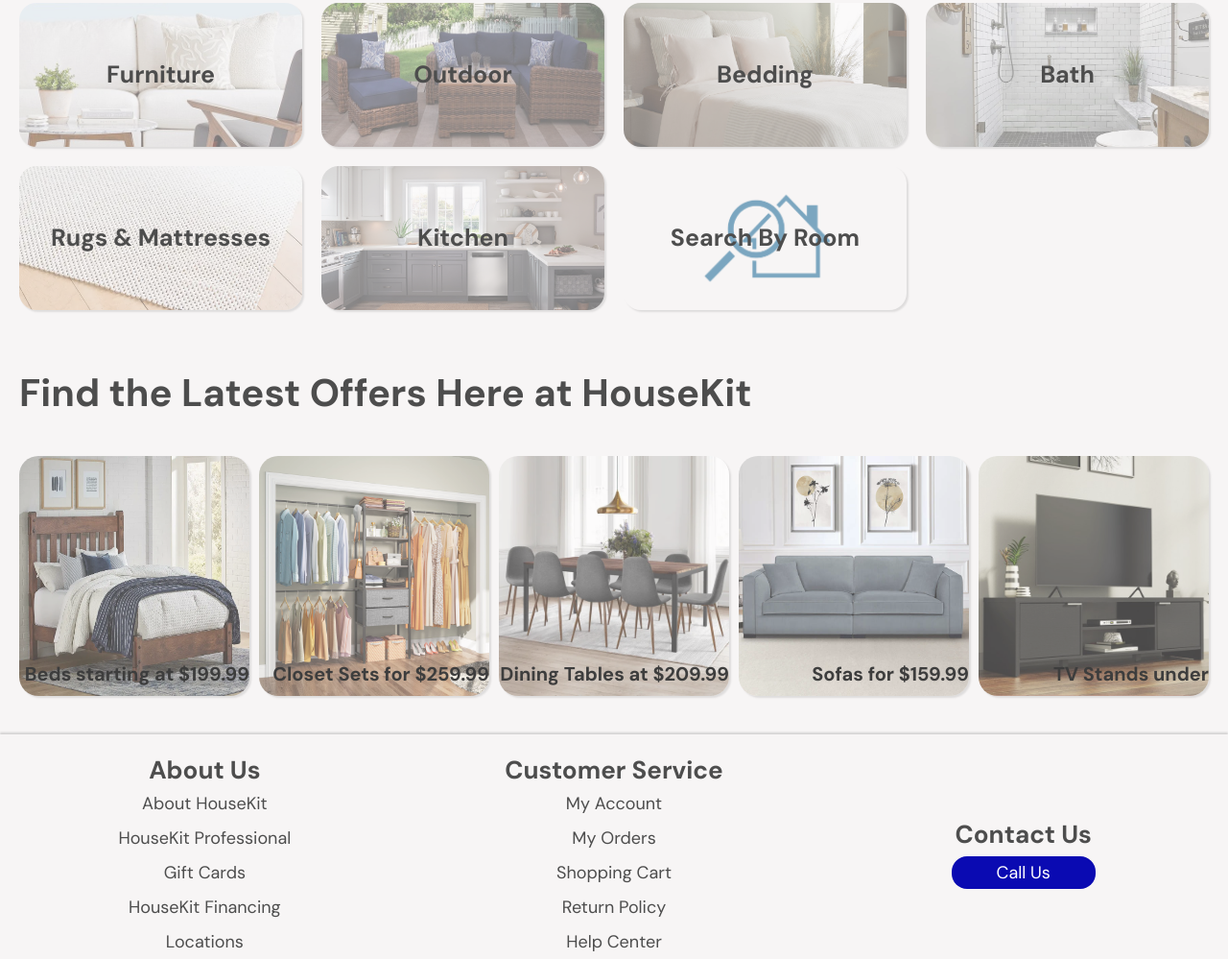
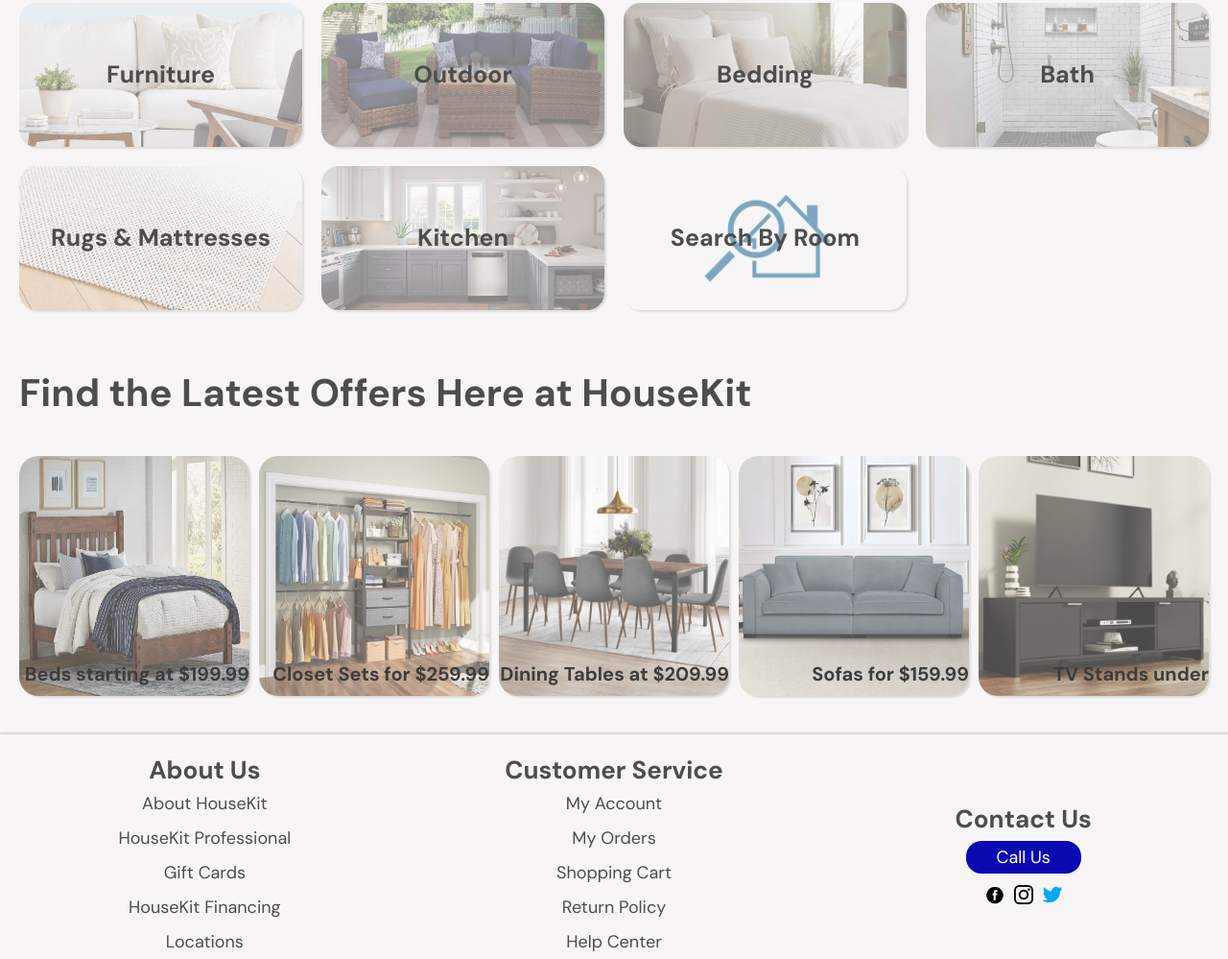
Before and after one commit to tomasohCHOM/HouseKit, a plain HTML site: page index.html in a window 1280 px wide. Shown: the part 639-1638 px from the top of the page at 96% size. Drawn offline with Linux system fonts and the light colour scheme.

Commit message:
Added images to footer, trying to solve weird ws bug

```diff
--- a/index.html
+++ b/index.html
@@ -130,7 +130,11 @@
         <div class="footer-right">
             <div class="title">Contact Us</div>
             <button>Call Us</button>
-            <div class="contact-us-image-wrapper"></div>
+            <div class="contact-us-image-wrapper">
+                <img class="contact-us-logo-images" src="images/footer-images/facebook-logo.png">
+                <img class="contact-us-logo-images" src="images/footer-images/instagram-logo.png">
+                <img class="contact-us-logo-images" src="images/footer-images/twitter-logo.avif">
+            </div>
         </div>
     </footer>
 
--- a/styles/background-image.css
+++ b/styles/background-image.css
@@ -16,7 +16,7 @@
 
 .living-room-background-image,
 .bedroom-background-image {
-    width: 100%;
+    width: 50vw;
     height: 100%;
 }
 
--- a/styles/footer.css
+++ b/styles/footer.css
@@ -34,7 +34,7 @@
 
 .footer-left > button, .footer-middle > button, .footer-right > button {
     margin: 6px 0;
-    width: 150px;
+    width: 120px;
     padding: 5px 12px;
     background-color: rgb(10, 10, 178);
     color: white;
@@ -49,3 +49,15 @@
 .footer-left > button:hover, .footer-middle > button:hover, .footer-right > button:hover {
     opacity: 0.7;
 }
+
+.contact-us-image-wrapper {
+    margin: 6px 0;
+    display: flex;
+    flex-direction: row;
+}
+.contact-us-logo-images {
+    margin: 0 5px;
+    width: 20px;
+    height: 20px;
+    cursor: pointer;
+}
```
